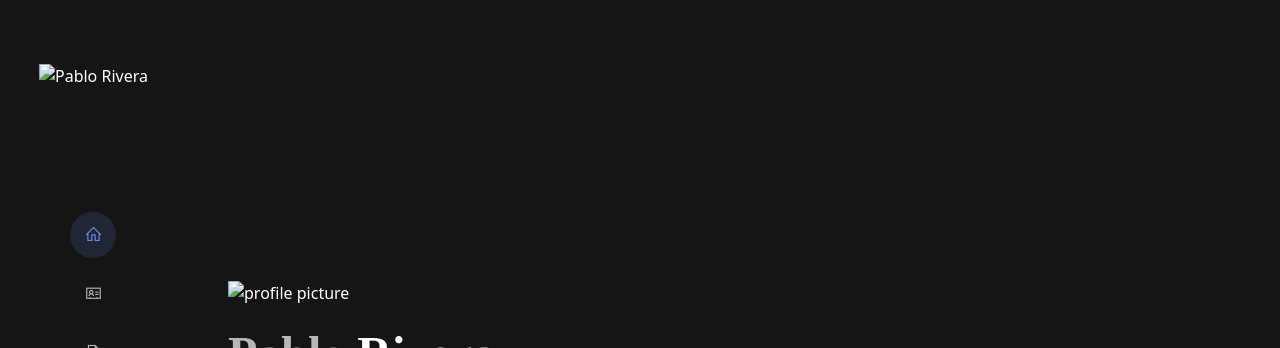
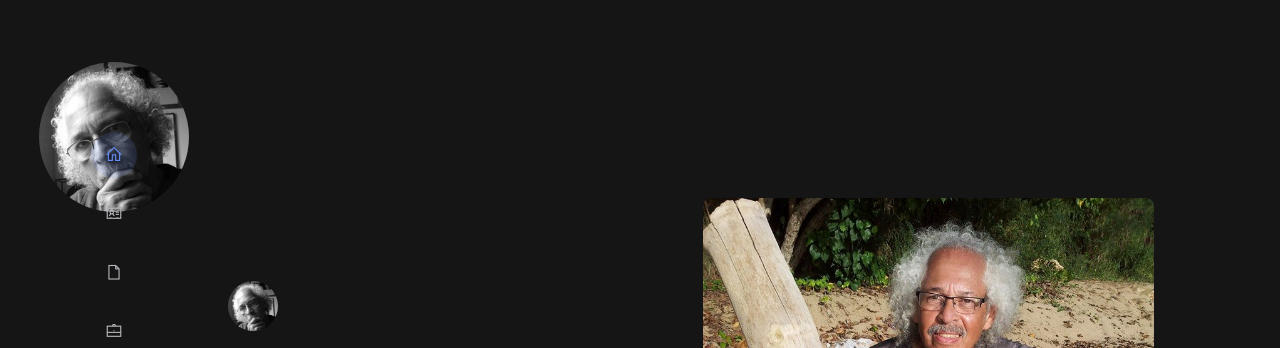
Before and after one commit to iheathdesigns/pablorivera, a plain HTML site: page index.html in a window 1280 px wide. Shown: the top 348 px of the page. Drawn offline with nearby package versions, Linux system fonts and the light colour scheme; a web font is replaced by a local one.

Commit message:
Added images

```diff
--- a/assets/scss/_home.scss
+++ b/assets/scss/_home.scss
@@ -8,6 +8,8 @@
 
         img.person-circle {
             margin-bottom: 20px;
+            border-radius: 50%;
+            max-width: 50px;
         }
 
         h1 {
@@ -75,7 +77,7 @@
     }
 
     .image {
-        height: 100vh;
+        // height: 100vh;
         display: flex;
         align-items: center;
         justify-content: flex-end;
--- a/assets/scss/_sidebar.scss
+++ b/assets/scss/_sidebar.scss
@@ -19,9 +19,14 @@
     }
 
     .logo {
-        height: 20%;
+        height: 10%;
         padding-top: 62px;
         text-align: center;
+
+        img {
+            border-radius: 50%;
+            max-width: 150px;
+        }
     }
     nav {
         height: 60%;
--- a/index.html
+++ b/index.html
@@ -14,7 +14,7 @@
             <i class="las la-bars"></i>
         </div>
         <div class="logo">
-            <img src="assets/images/logo.png" alt="Pablo Rivera">
+            <img src="assets/images/logo.jpg" alt="Pablo Rivera">
         </div>
         <nav>
             <ul>
@@ -73,7 +73,7 @@
             <div class="container">
                 <div class="row">
                     <div class="col-lg-6 info">
-                        <img class="person-circle" src="assets/images/person-circle.png" alt="profile picture">
+                        <img class="person-circle" src="assets/images/logo.jpg" alt="profile picture">
                         <h1><span>Pablo</span>&nbsp;Rivera,</h1>
                         <h2>Subheading</h2>
                         <p>
```
Also changed, not shown: assets/css/main.css, assets/images/logo.jpg (added), assets/images/person-home.jpg (added), 1 other file.
